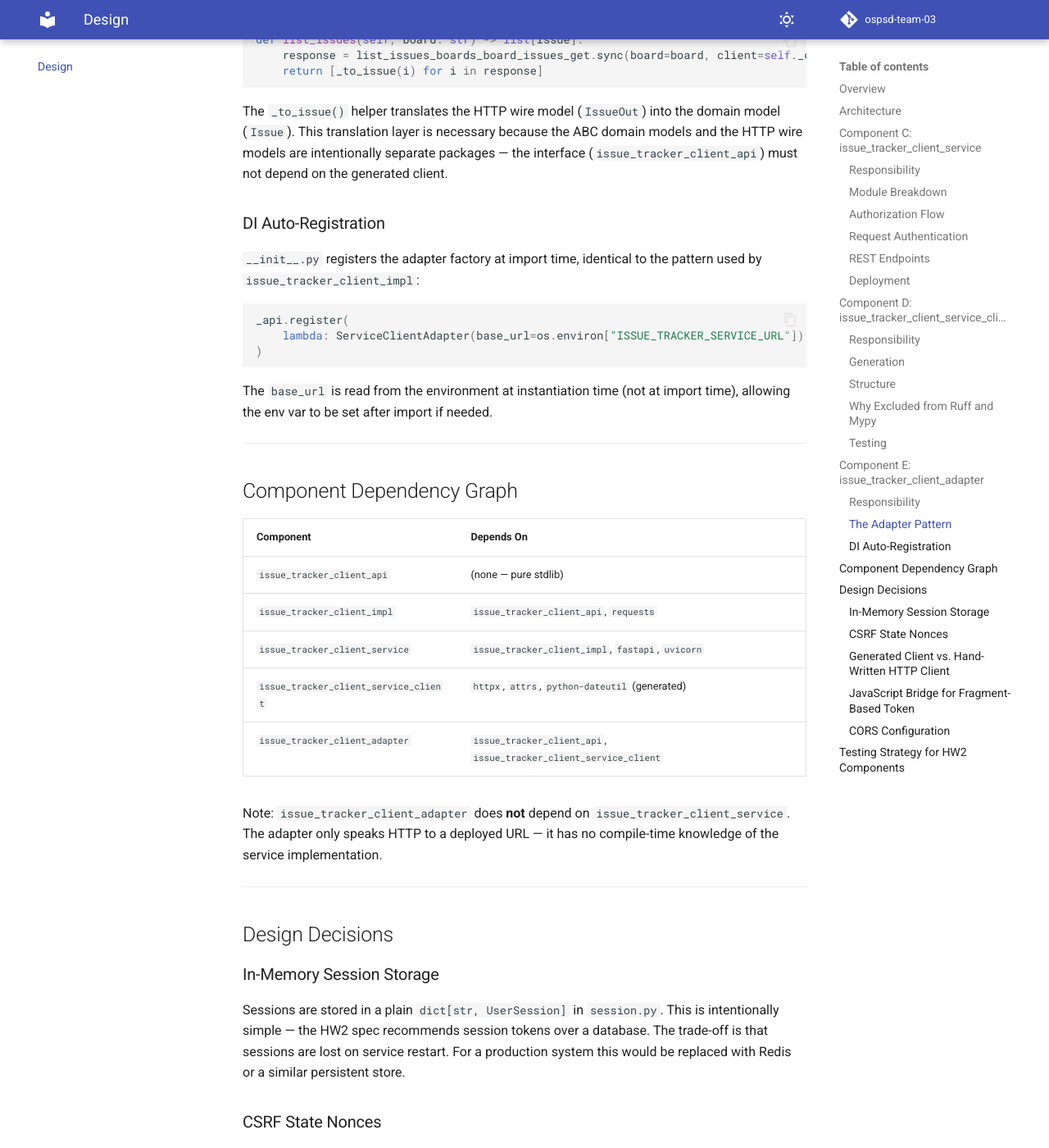
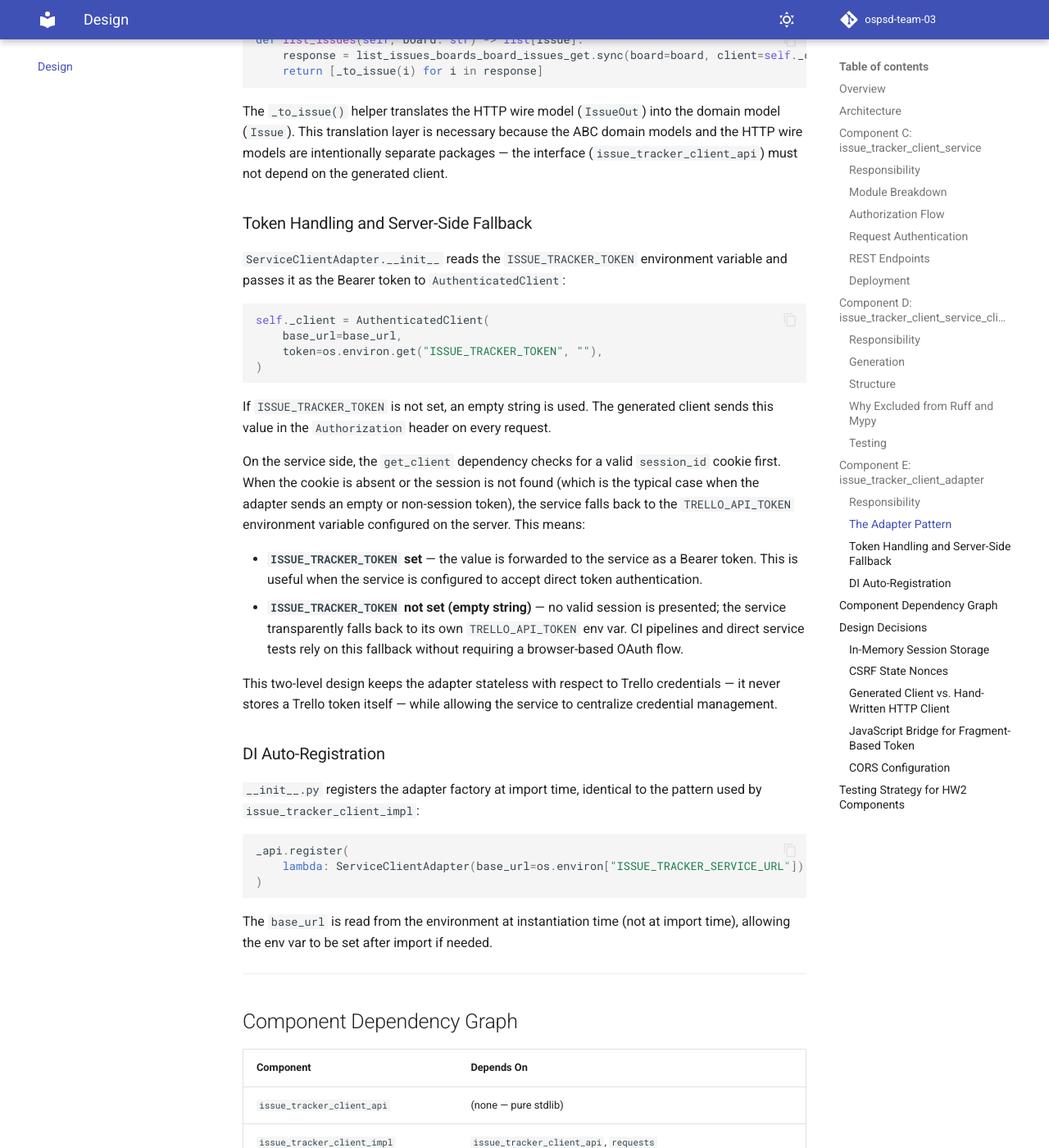
Before and after one commit to yawnka/ospsd-team-03, an MkDocs documentation site: the page built from docs/design.md, in a window 1280 px wide and 1400 px high, scrolled down 5501 px. Shown: the whole window at 82% size. Built offline with MkDocs 1.6.1 and Material for MkDocs 9.7.7, drawn with Linux system fonts in a browser that asks for light colours; comment, search, counter and statistics services are not loaded.

Commit message:
fix: add token handling documentation and HTTP error handling to adapter

````diff
--- a/docs/design.md
+++ b/docs/design.md
@@ -168,6 +168,26 @@ def list_issues(self, board: str) -> list[Issue]:
 
 The `_to_issue()` helper translates the HTTP wire model (`IssueOut`) into the domain model (`Issue`). This translation layer is necessary because the ABC domain models and the HTTP wire models are intentionally separate packages — the interface (`issue_tracker_client_api`) must not depend on the generated client.
 
+### Token Handling and Server-Side Fallback
+
+`ServiceClientAdapter.__init__` reads the `ISSUE_TRACKER_TOKEN` environment variable and passes it as the Bearer token to `AuthenticatedClient`:
+
+```python
+self._client = AuthenticatedClient(
+    base_url=base_url,
+    token=os.environ.get("ISSUE_TRACKER_TOKEN", ""),
+)
+```
+
+If `ISSUE_TRACKER_TOKEN` is not set, an empty string is used. The generated client sends this value in the `Authorization` header on every request.
+
+On the service side, the `get_client` dependency checks for a valid `session_id` cookie first. When the cookie is absent or the session is not found (which is the typical case when the adapter sends an empty or non-session token), the service falls back to the `TRELLO_API_TOKEN` environment variable configured on the server. This means:
+
+- **`ISSUE_TRACKER_TOKEN` set** — the value is forwarded to the service as a Bearer token. This is useful when the service is configured to accept direct token authentication.
+- **`ISSUE_TRACKER_TOKEN` not set (empty string)** — no valid session is presented; the service transparently falls back to its own `TRELLO_API_TOKEN` env var. CI pipelines and direct service tests rely on this fallback without requiring a browser-based OAuth flow.
+
+This two-level design keeps the adapter stateless with respect to Trello credentials — it never stores a Trello token itself — while allowing the service to centralize credential management.
+
 ### DI Auto-Registration
 
 `__init__.py` registers the adapter factory at import time, identical to the pattern used by `issue_tracker_client_impl`:
````
